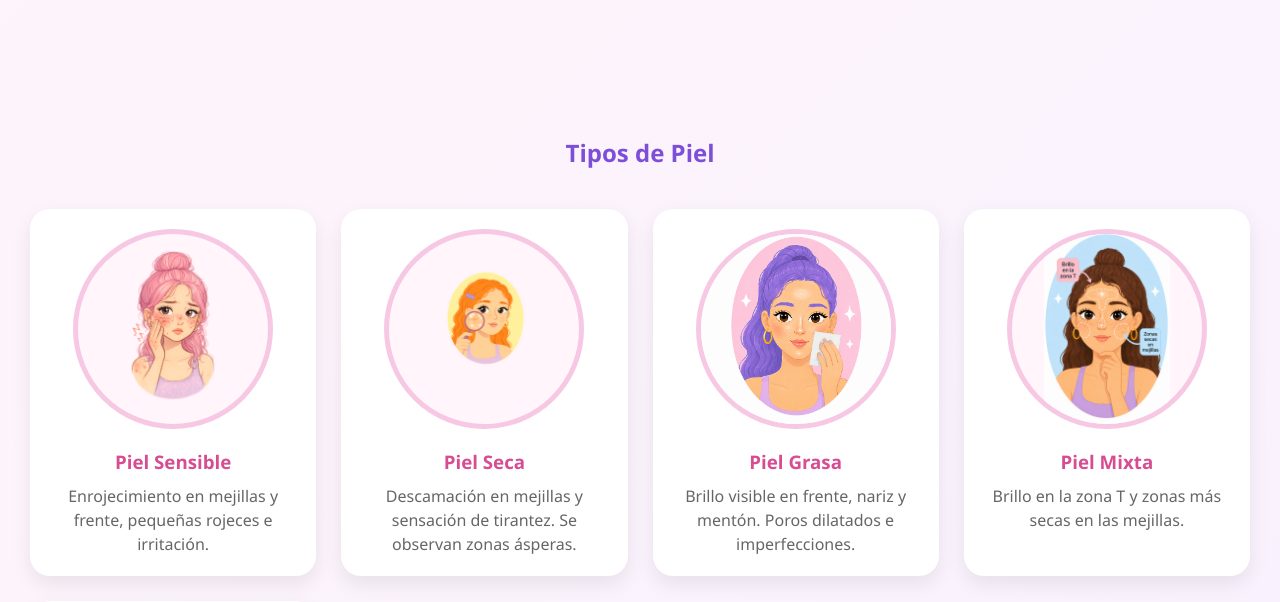
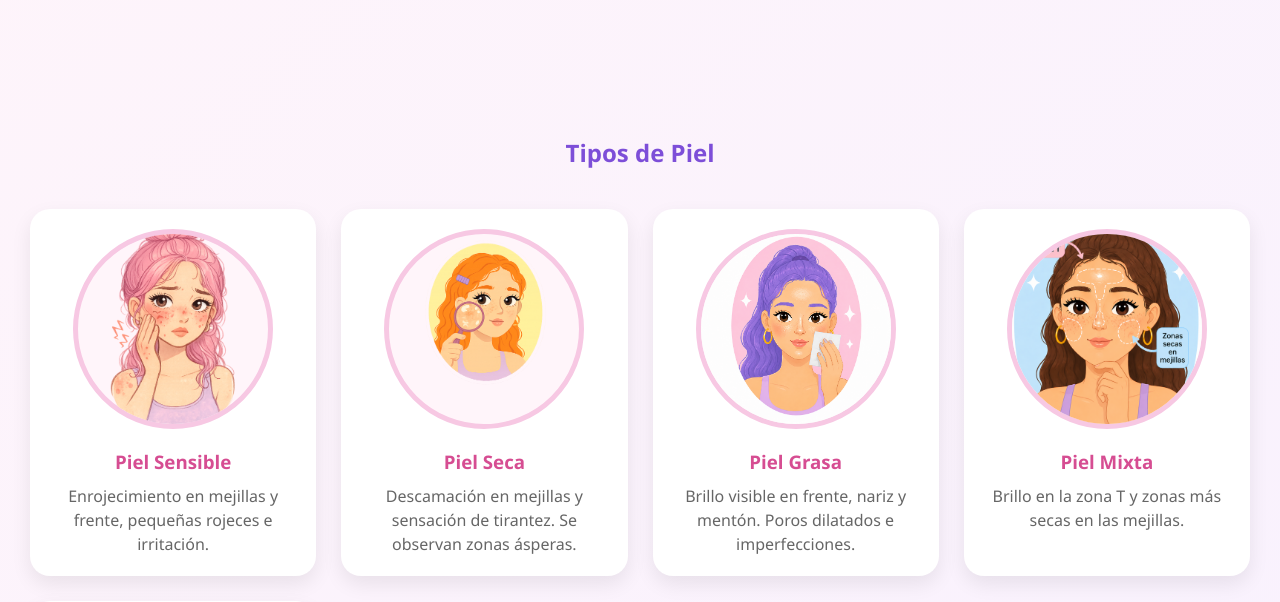
Before and after one commit to PaulaMurcia-a/pagina_MaquillajeIdeal, a FastAPI app: page / in a window 1280 px wide. Shown: the part 572-1174 px from the top of the page. Run offline with FastAPI, Linux system fonts and the light colour scheme.

Commit message:
[UPDEAT] PIEL SECA

```diff
--- a/static/style.css
+++ b/static/style.css
@@ -96,7 +96,7 @@ header p{
 .card img{
     width:200px;
     height:200px;
-    object-fit:contain;
+    object-fit:cover;
     border-radius:50%;
     border:5px solid #f7c8e3;
     margin-bottom:15px;
```
